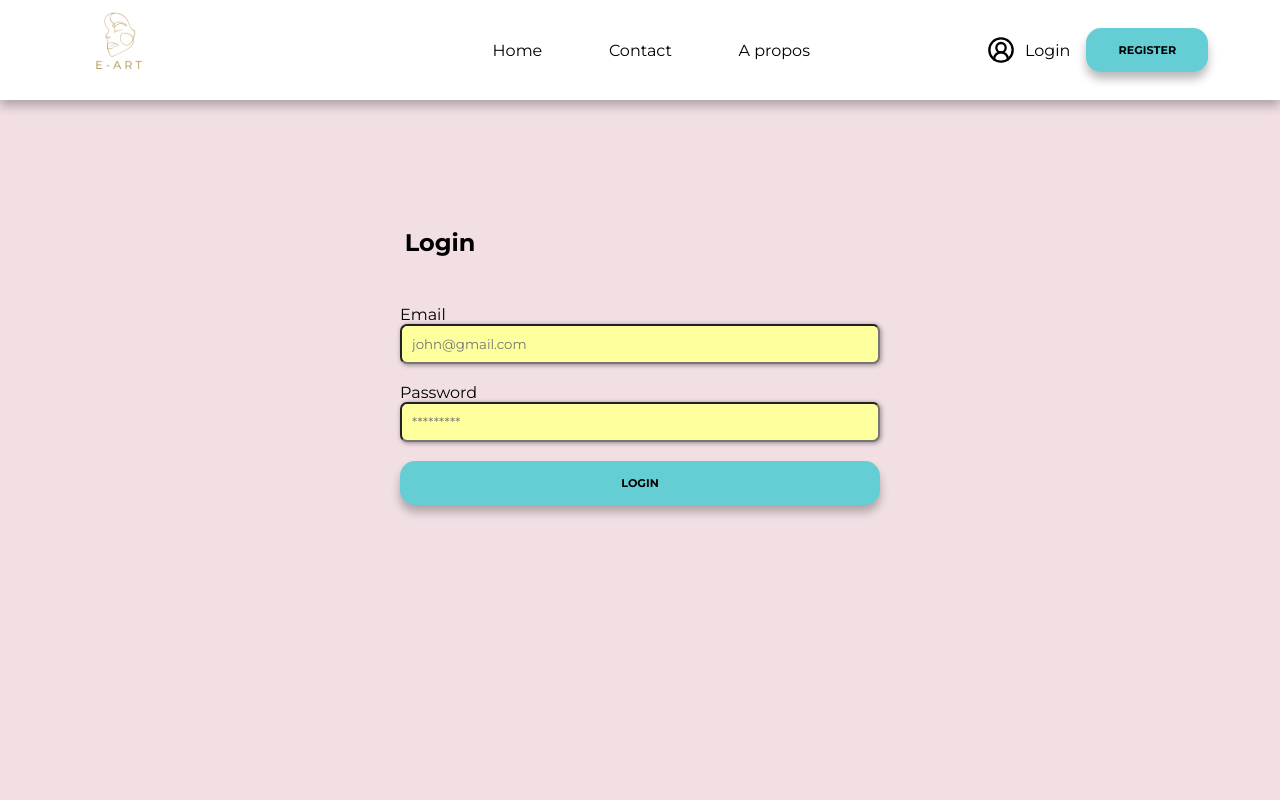
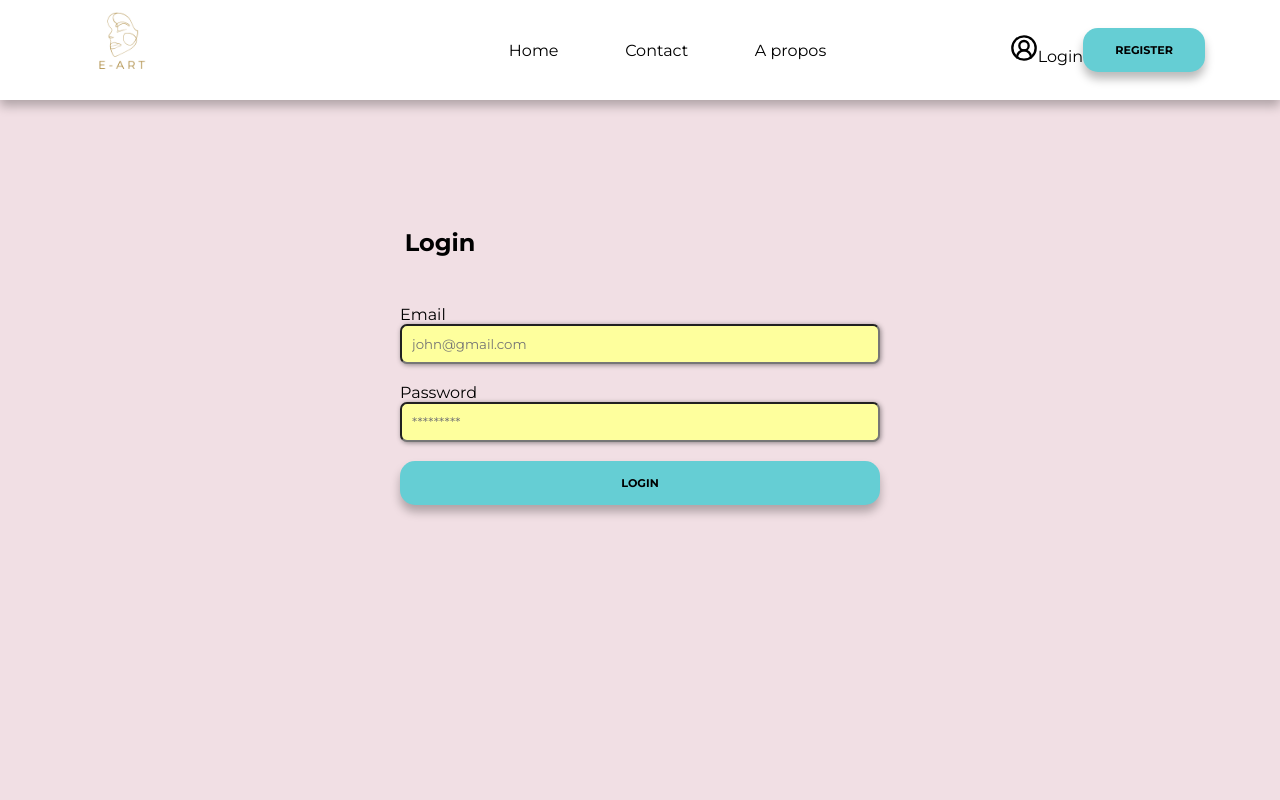
Before and after one commit to WildCodeSchool-2024-09/JS-RemoteFR-Crew404-E-Art, a React (Vite) app in the folder client/: page /login in a window 1280 px wide. Shown: the top 800 px of the page. Built offline with nearby package versions, Linux system fonts and the light colour scheme; no server answers; a web font is replaced by a local one.

Commit message:
la mise en place de logout pour le login

```diff
--- a/client/src/components/Button/Button.tsx
+++ b/client/src/components/Button/Button.tsx
@@ -4,6 +4,7 @@ type ButtonProps = {
   name: string;
   type?: "button" | "submit" | "reset";
   ownStyle?: string;
+  onClick?: () => void;
 };
 
 function Button({ name, type, ownStyle }: ButtonProps) {
--- a/client/src/components/NavBar/NavBar.tsx
+++ b/client/src/components/NavBar/NavBar.tsx
@@ -5,7 +5,11 @@ import Button from "../Button/Button";
 import MenuBurger from "../Menu/MenuBurger";
 import "./NavBar.css";
 
+import { useAuth } from "../../context/AuthContext";
+
 function NavBar() {
+  const { user, handleLogout } = useAuth();
+
   return (
     <nav className="navbar">
       <img className="logo" src={logo_art} alt="La tête d'un objet d'art" />
@@ -21,8 +25,19 @@ function NavBar() {
           <Link to="/about">A propos</Link>
         </li>
       </ul>
+
+      {user ? (
         <ul className="navbar-links-connection">
           <li className="login">
+            <p>Hello {user.email}</p>
+            <button type="button" onClick={handleLogout}>
+              Logout
+            </button>
+          </li>
+        </ul>
+      ) : (
+        <ul className="navbar-links-connection">
+          <li>
             <Link to="/login">
               <CircleUserRound size={28} />
               Login
@@ -34,6 +49,7 @@ function NavBar() {
             </Link>
           </li>
         </ul>
+      )}
     </nav>
   );
 }
--- /dev/null
+++ b/client/src/context/AuthContext.tsx
@@ -0,0 +1,45 @@
+import { createContext, useContext, useState } from "react";
+
+type AuthContextType = {
+  user: User | null;
+  handleLogin: (user: User) => void;
+  handleLogout: () => void;
+};
+
+const AuthContext = createContext<AuthContextType | null>(null);
+
+type ChildrenType = {
+  children: React.ReactNode;
+};
+
+type User = {
+  id: number;
+  email: string;
+};
+
+export function AuthProvider({ children }: ChildrenType) {
+  const [user, setUser] = useState<User | null>(null);
+
+  const handleLogin = (user: User) => {
+    setUser(user);
+  };
+
+  const handleLogout = () => {
+    setUser(null);
+  };
+
+  return (
+    <AuthContext.Provider value={{ user, handleLogin, handleLogout }}>
+      {children}
+    </AuthContext.Provider>
+  );
+}
+
+export const useAuth = () => {
+  const value = useContext(AuthContext);
+  if (value == null) {
+    throw new Error("useAuth must be used within <AuthProvider />");
+  }
+
+  return value;
+};
--- a/client/src/main.tsx
+++ b/client/src/main.tsx
@@ -1,6 +1,7 @@
 import ReactDOM from "react-dom/client";
 import { RouterProvider, createBrowserRouter } from "react-router-dom";
 import { ToastContainer } from "react-toastify";
+import { AuthProvider } from "./context/AuthContext";
 import fakeArtworks from "./services/fakeArtworks";
 
 import App from "./App";
@@ -83,6 +84,7 @@ const rootElement = document.getElementById("root");
 if (rootElement != null) {
   ReactDOM.createRoot(rootElement).render(
     <StrictMode>
+      <AuthProvider>
         <RouterProvider router={router} />
         <ToastContainer
           position="top-right"
@@ -96,6 +98,7 @@ if (rootElement != null) {
           pauseOnHover
           theme="colored"
         />
+      </AuthProvider>
     </StrictMode>,
   );
 }
--- a/client/src/pages/Login/Login.tsx
+++ b/client/src/pages/Login/Login.tsx
@@ -3,12 +3,15 @@ import Button from "../../components/Button/Button";
 import { api } from "../../services/api";
 import { failureToast, successToast } from "../../services/toasts";
 import "./Login.css";
+import { useAuth } from "../../context/AuthContext";
 
 function Login() {
   const [login, setlogin] = useState({
     email: "",
     password: "",
   });
+
+  const { handleLogin } = useAuth();
 
   const handleChange = (e: React.ChangeEvent<HTMLInputElement>) => {
     const { name, value } = e.target;
@@ -23,6 +26,7 @@ function Login() {
 
     try {
       const response = await api.post("/api/login", login);
+      handleLogin(response.data);
       if (response.status === 200) {
         successToast("You are now logged in");
       }
```
Also changed, not shown: 1 other file (tests, documents, lock files or other folders). Lines whose indentation alone changed are shown as unchanged.
